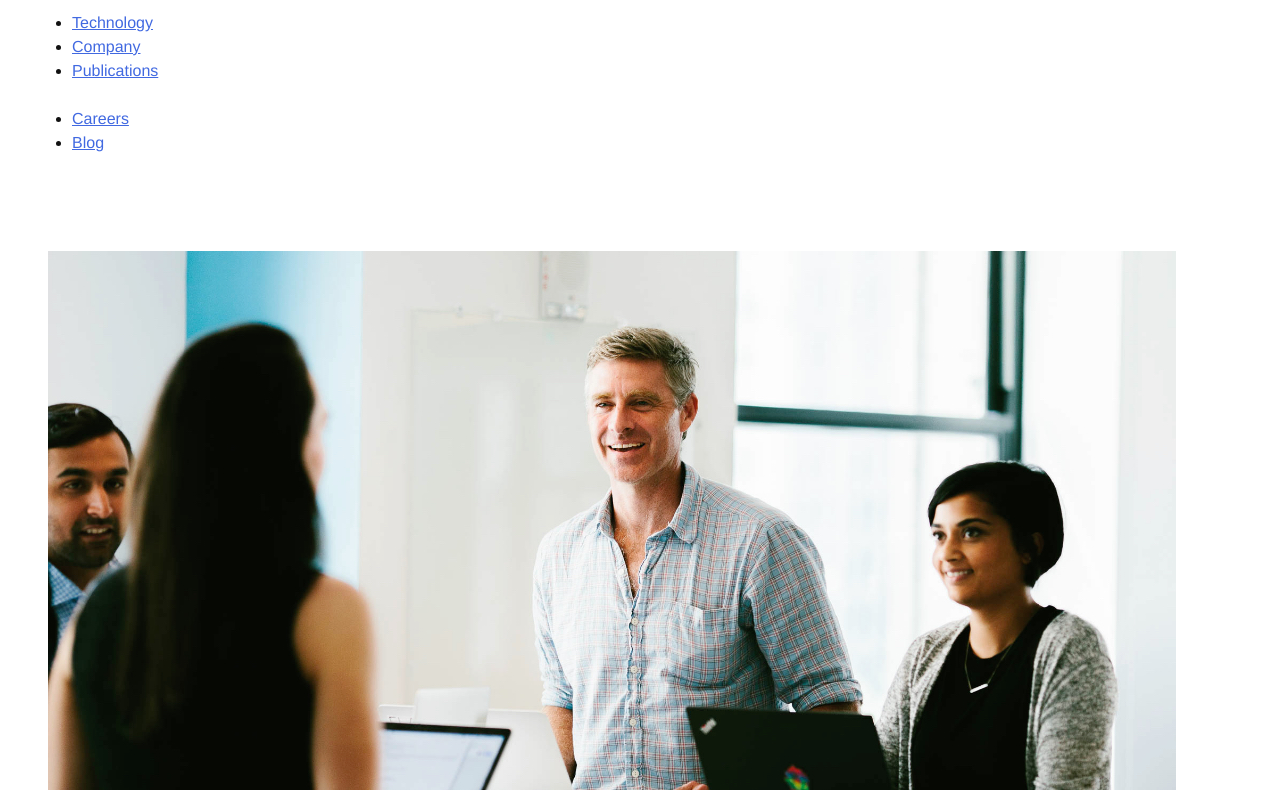
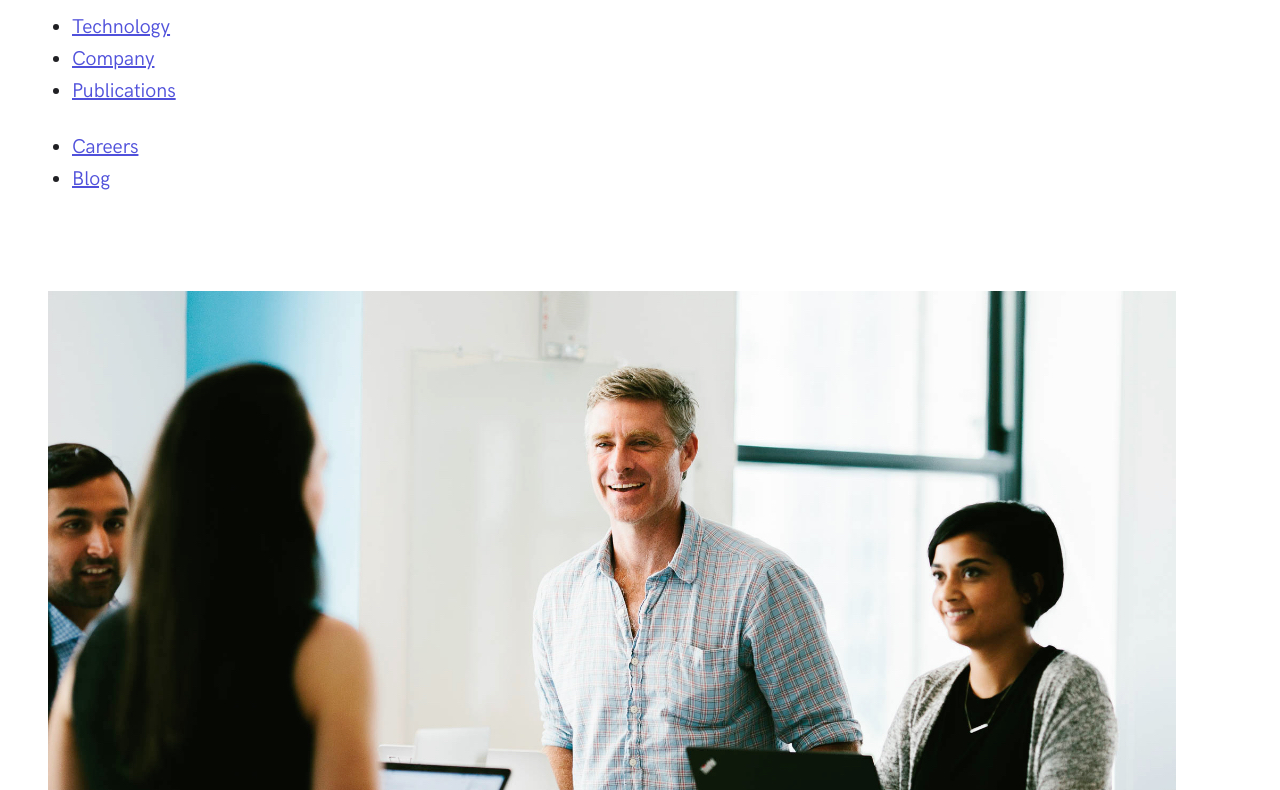
Before and after one commit to mct-ui/responsive-design-OrnelisNiels, a plain HTML site: page index.html in a window 1280 px wide. Shown: the part 85-875 px from the top of the page. Drawn offline with Linux system fonts and the light colour scheme.

Commit message:
project defaults

```diff
--- a/css/screen.css
+++ b/css/screen.css
@@ -1,7 +1,27 @@
 /*------------------------------------*\
   #FONTS
+
 \*------------------------------------*/
+@font-face {
+    font-family:"HK Grotesk Web";
+    font-weight: 200;
+    src:url("../fonts/hkgrotesk-light-webfont.woff2") format("woff2"),
+        url("../fonts/hkgrotesk-light-webfont.woff") format("woff");
+}
 
+@font-face {
+    font-family: "HK Grotesk Web";
+    font-weight: 400;
+    src: url("../fonts/hkgrotesk-regular-webfont.woff2") format("woff2"),
+         url("../fonts/hkgrotesk-regular-webfont.woff") format("woff");
+}
+
+@font-face {
+    font-family: "HK Grotesk Web";
+    font-weight: 600;
+    src: url("../fonts/hkgrotesk-medium-webfont.woff2") format("woff2"),
+         url("../fonts/hkgrotesk-medium-webfont.woff") format("woff");
+}
 /*------------------------------------*\
   #GENERIC
 \*------------------------------------*/
@@ -15,8 +35,8 @@
 html {
     font-size: 16px;
     line-height: 1.5;
-    font-family: Helvetica, arial, sans-serif;
-    color: #111;
+    font-family: "HK Grotesk Web",Helvetica, arial, sans-serif;
+    color: #202024;
     box-sizing: border-box;
     -webkit-font-smoothing: antialiased;
     -moz-osx-font-smoothing: grayscale;
@@ -36,7 +56,7 @@ html {
  */
 
 ::selection {
-    background: #e85e00;
+    background: #5051DB;
     color: white;
     text-shadow: none;
 }
@@ -66,18 +86,21 @@ h1 {
     font-size: 36px;
     line-height: 48px;
     margin: 0 0 24px;
+    font-weight: 200;
 }
 
 h2 {
     font-size: 32px;
     line-height: 40px;
     margin: 0 0 24px;
+    font-weight: 200;
 }
 
 h3 {
     font-size: 26px;
     line-height: 32px;
     margin: 0 0 24px;
+    font-weight: 200;
 }
 
 h4,
@@ -136,18 +159,18 @@ hr {
 }
 
 a {
-    color: RoyalBlue;
+    color: #5051DB;
     transition: all .1s ease-in-out;
 }
 
 a:visited,
 a:active {
-    color: BlueViolet;
+    color: #3E3EA8;
 }
 
 a:hover,
 a:focus {
-    color: Crimson;
+    color: #3E3EA8;
 }
 
 /*------------------------------------*\
@@ -173,6 +196,10 @@ a:focus {
 }
 
 @media (min-width: 768px) {
+    html{
+        font-size:20px;
+        line-height: 1.6;
+    }
     .o-row {
         padding-left: 48px;
         padding-right: 48px;
@@ -194,7 +221,7 @@ a:focus {
     margin-left: auto;
     margin-right: auto;
     width: 100%;
-    max-width: 90em; /* 90 * 16px = 1440px */
+    max-width: 70.5; /* 90 * 16px = 1440px */
 }
 
 /*
```
